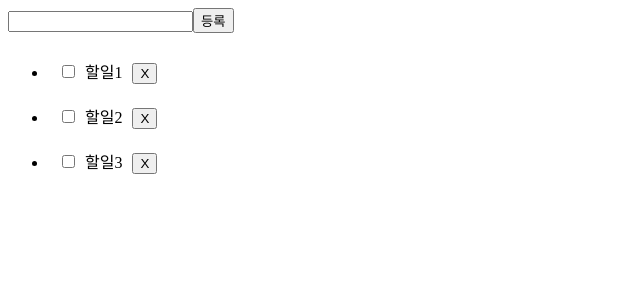
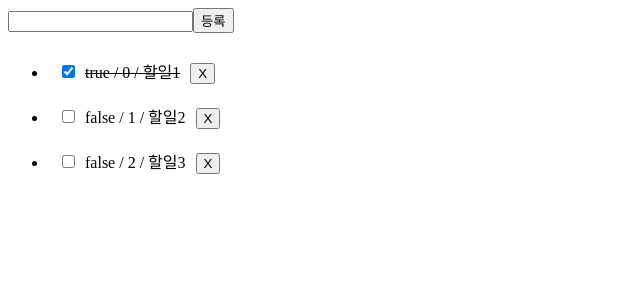
Before and after one commit to JaeSeungJae/React-Todo-250703, a React (Vite) app: page / in a window 1280 px wide. Shown: the top 300 px of the page, without its empty margins (0-640 px from the left). Built offline with nearby package versions, Linux system fonts and the light colour scheme.

Commit message:
feat: 객체 속성에 id 추가

```diff
--- a/src/App.jsx
+++ b/src/App.jsx
@@ -2,9 +2,9 @@ import React, { useState } from 'react'
 
 function App() {
   const [todos, setTodos] = useState([
-    { text: '할일1', checked: false },
-    { text: '할일2', checked: false },
-    { text: '할일3', checked: false },
+    { id: 3, text: '할일1', checked: true },
+    { id: 2, text: '할일2', checked: false },
+    { id: 1, text: '할일3', checked: false },
   ])
   // useState에서 객체를 넣어야 checkbox 값을 관리할 수 있을 것 같다.
   // 따라서 기존의 todos 배열에서 checked 값을 묶어 객체로 변환.
@@ -49,7 +49,7 @@ function App() {
               style={{ marginRight: '10px' }}
               onChange={() => handleCheck(index)}
             />
-            {todo.text}
+            {JSON.stringify(todo.checked)} / {index} / {todo.text}
             <button
               style={{ marginLeft: '10px' }}
               onClick={() => deleteTodo(index)}
```
